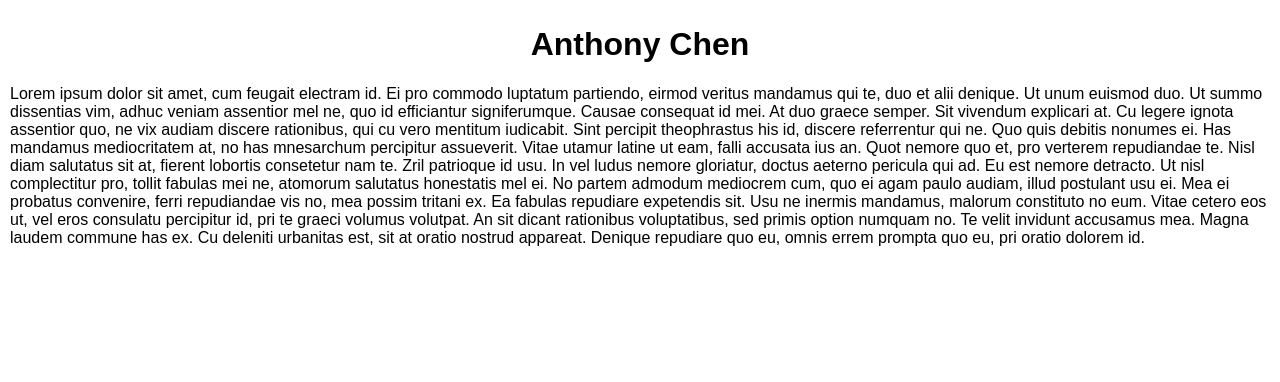
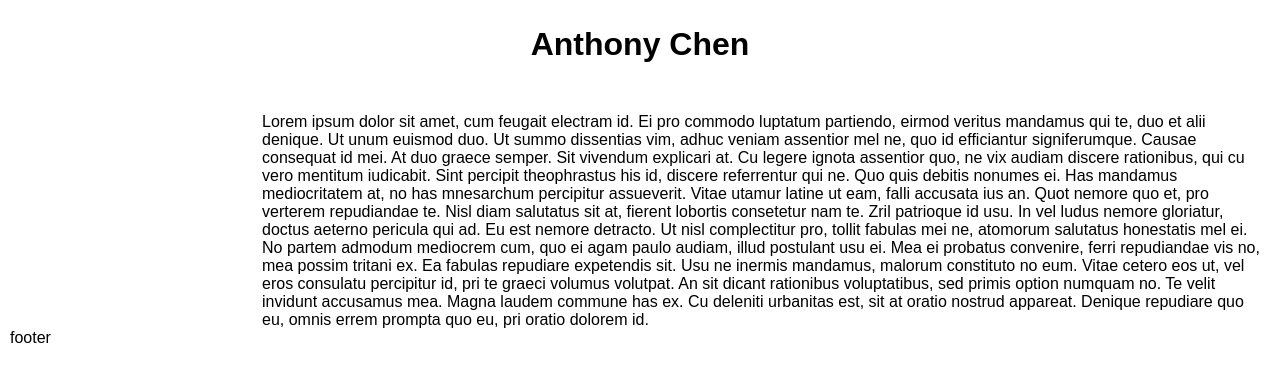
Before and after one commit to AnthonyChen7/anthony-web-page, a React (Create React App) app: page / in a window 1280 px wide. Shown: the top 382 px of the page. Built offline with nearby package versions, Linux system fonts and the light colour scheme; the HTML template or start-up script is replaced by a standard one.

Commit message:
able to somewhat do alignments

```diff
--- a/public/index.html
+++ b/public/index.html
@@ -1,5 +1,5 @@
 <!DOCTYPE html>
-<html lang="en">
+<html lang="en" style="width: 100%; height: 100%;">
   <head>
     <meta charset="utf-8">
     <meta name="viewport" content="width=device-width, initial-scale=1, shrink-to-fit=no">
@@ -21,11 +21,11 @@
     -->
     <title>Anthony's Personal Web Page</title>
   </head>
-  <body>
+  <body style="width: 100%; height: 100%;">
     <noscript>
       You need to enable JavaScript to run this app.
     </noscript>
-    <div id="root"></div>
+    <div id="root" style="width: 100%; height: 100%;"></div>
     <!--
       This HTML file is a template.
       If you open it directly in the browser, you will see an empty page.
--- a/src/App.css
+++ b/src/App.css
@@ -0,0 +1,26 @@
+.app-style {
+  padding: 5px 10px;
+  display: grid;
+  grid-template-columns: 0.5fr 2fr;
+  grid-template-rows: 1fr 2fr 1fr;
+  grid-template-areas:
+  "header header"
+  "sidebar ct"
+  "footer footer";
+}
+
+.header {
+  grid-area: header;
+}
+
+.footer {
+  grid-area: footer;
+}
+
+.content {
+  grid-area: ct;
+}
+
+.sidebar {
+  grid-area: sidebar;
+}
--- a/src/App.tsx
+++ b/src/App.tsx
@@ -2,16 +2,16 @@ import * as React from 'react';
 import './App.css';
 import { HeaderBar } from './widgets/components/header-bar/header-bar';
 import { AboutMe } from './widgets/components/about-me/about-me';
+import { Footer } from './widgets/components/footer/footer';
+// import { SideBar } from './widgets/components/side-bar/side-bar';
 
 class App extends React.Component {
   render() {
-    const appStyles = {
-      padding: '5px 10px'
-    };
     return (
-      <div style={appStyles}>
-        <HeaderBar />
-        <AboutMe />
+      <div className="app-style">
+        <div className="header"><HeaderBar /></div>
+        <div className="content"><AboutMe /></div>
+        <div className="footer"><Footer /> </div>
       </div>
     );
   }
--- /dev/null
+++ b/src/widgets/components/footer/footer.tsx
@@ -0,0 +1,10 @@
+import * as React from 'react';
+import './footer.css';
+
+export class Footer extends React.Component {
+  render () {
+    return (
+      <div>footer</div>
+    );
+  }
+}
--- /dev/null
+++ b/src/widgets/components/side-bar/side-bar.tsx
@@ -0,0 +1,7 @@
+import * as React from 'react';
+import './side-bar.css';
+export class SideBar extends React.Component {
+  render () {
+    return (<div>I am a sidebar</div>);
+  }
+}
```
Also changed, not shown: src/widgets/components/footer/footer.css (added), src/widgets/components/side-bar/side-bar.css (added).
